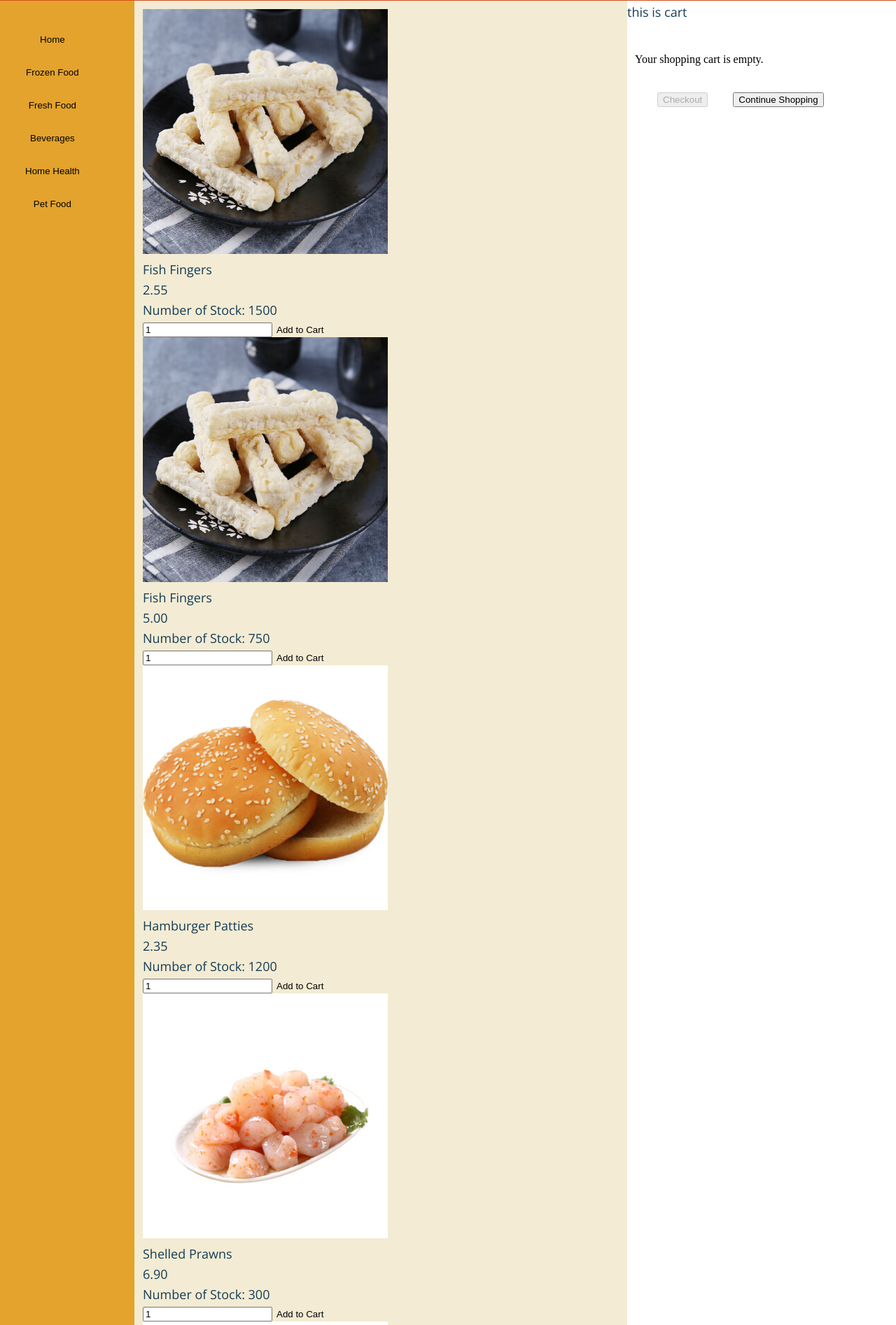
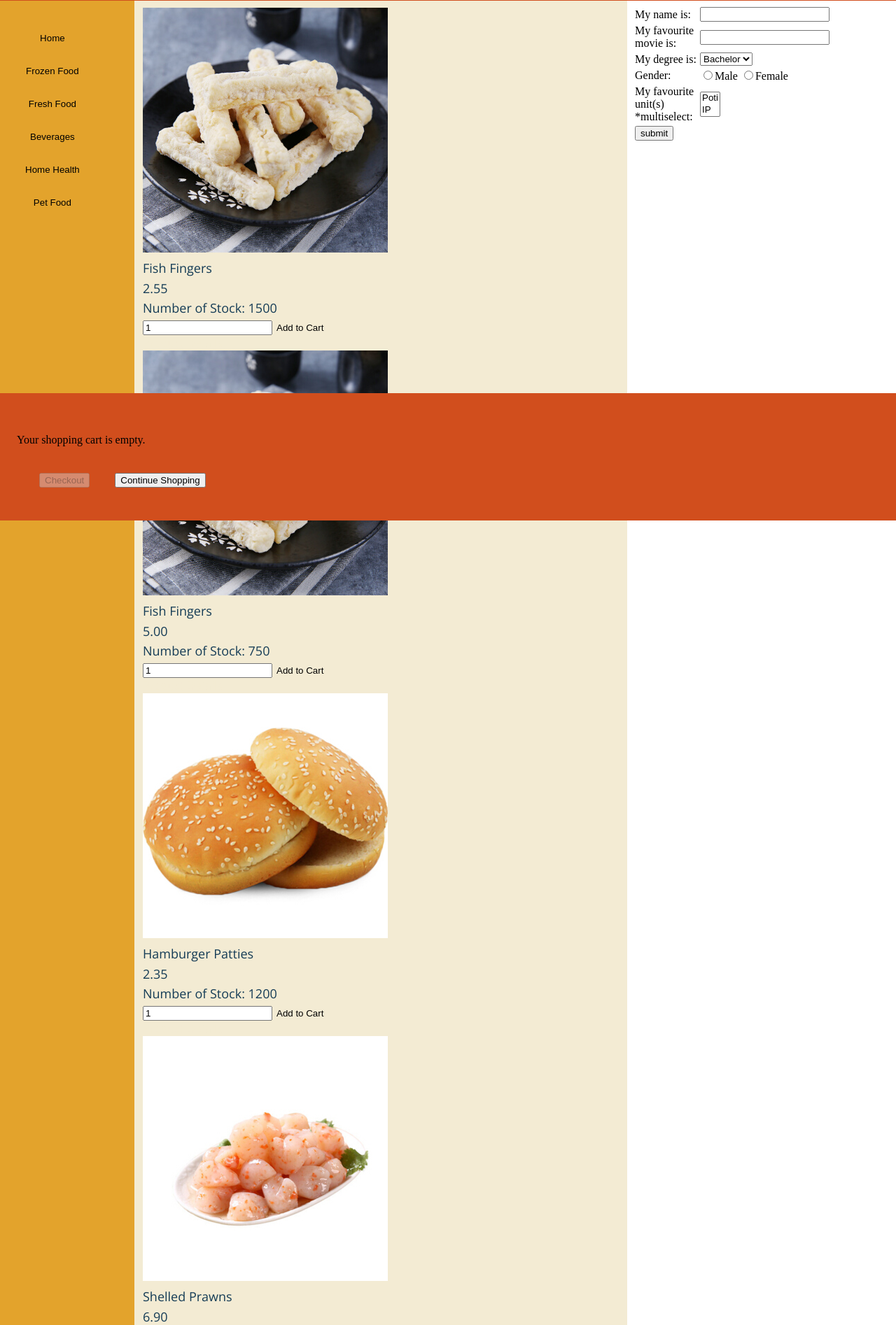
Before and after one commit to Coding-MJ/UTS_internet_programing_Assignment1, a PHP site: page / in a window 1280 px wide. Shown: the part 56-1950 px from the top of the page at 70% size. Run offline with PHP 8.4, Linux system fonts and the light colour scheme; data comes from the database, SQL or seed files in the repository; some libraries are stand-ins or nearby versions.

Commit message:
Nav bar & Cart 주차완료

```diff
--- a/cart.php
+++ b/cart.php
@@ -5,64 +5,39 @@ $delete_name = isset($_POST['delete_name'])? htmlspecialchars($_POST['delete_nam
 
 if($delete_name != '') unset($_SESSION['products'][$delete_name]);
 
-
-
-$total = 0;
-
-
+$total = 0.0;
 $products = isset($_SESSION['products'])? $_SESSION['products']:[];
-
-
 
 foreach($products as $name => $product){
 	$subtotal = (int)$product['unit_price']*(int)$product['count'];
-
 	$total += $subtotal;
 }
-
 ?>
 
 
 <script>
 
 function updateQuantity(name, price) {
-
 	var quantity = parseInt(document.getElementsByName(name + '_quantity')[0].value);
-
 	if (quantity > 20) {
-
 		alert('You cannot add more than 20 items of the same product');
-
 		document.getElementsByName(name + '_quantity')[0].value = 20;
-
 		quantity = 20;
-
 	}
 
 	if (quantity === 50) {
-
 		alert('You cannot proceed with an order of 20 items of the same product');
-
 		document.getElementsByName(name + '_quantity')[0].value = 1;
-
 		quantity = 1;
-
 	}
 
 	var productPrice = quantity * price;
-
 	document.getElementById(name + '_price').innerHTML = '$' + productPrice;
-
 	var total = 0;
-
 	var prices = document.querySelectorAll('td[id$="_price"]');
-
 	for (var i = 0; i < prices.length; i++) {
-
 		total += parseFloat(prices[i].innerHTML.replace('$', ''));
-
 	}
-
 	document.getElementById('total').innerHTML = '$' + total;
 
 }
--- a/index.php
+++ b/index.php
@@ -85,6 +85,7 @@ $products = isset($_SESSION['products'])? $_SESSION['products']:[];
     </head>
 
     <body>
+    <section class="all">
       <!-- Navbar -->
       <nav id="navbar">
         <div class="navbar__logo">
@@ -130,22 +131,15 @@ $products = isset($_SESSION['products'])? $_SESSION['products']:[];
           <div class="section__container">
 
           <div class="main__top-level">
-
-
             <?php
-
-
-
               if (mysqli_num_rows($result) > 0) {
                 while ($row = mysqli_fetch_array($result)) {
                   echo '<div class="col-md-4">';
                     echo '<div class="card my-2">';
                     echo '<img src="image/products/' . $row['product_id'] . '.jpg" alt="img" class="card-img-top card-image">';
-
                       echo '<div class="card-body">';
-
                         echo '<h4 class="card-title">' . $row['product_name'] . '</h4>';
- echo '<h4 class="card-title">' . $row['unit_price'] . '</h4>';
+                        echo '<p class="card-price">' . $row['unit_price'] . '</p>';
                         echo '<p class="card-text">' . 'Number of Stock: '. $row['in_stock'] . '</p>';
                         if ($row['in_stock'] > 0) {
                           echo '<form action="index.php" method="POST" class="item-form">';
@@ -155,26 +149,19 @@ echo '<input type="hidden" name="unit_price" value="' . $row['unit_price'] . '">
                           echo '<button type="submit" class="btn-sm btn-blue">Add to Cart</button>';
                           echo '</form>';
                         } else {
+                          echo '<p class="card-text">Out of Stock</p>';
+                        }
+                        echo '<a href="item_details.php?id=' . $row['product_id'] . '" class="btn-sm">Product Details</a>';
+                      echo '</div>';
+                    echo '</div>';
+                  echo '</div>';
+                }
 
-//  echo '<p class="card-text">Out of Stock</p>';
-// }
-//  echo '<a href="item_details.php?id=' . $row['product_id'] . '" class="btn-sm">Product Details</a>';
-//  echo '</div>';
-//  echo '</div>';
-//  echo '</div>';
-//  }
-
-// } else {
-//  echo "No products found";
+              } else {
+                echo "No products found";
 
               }
-}
- }
-
-
-
               mysqli_close($connection);
-
             ?>
 
 
@@ -274,25 +261,63 @@ mysqli_close($connection);
 
 
 
+
+
         <!-- Shopping Cart -->
+        <div class="right">
+          <iframe name="view" src="checkout.php" frameborder=0 width="100%" height="400px"></iframe>
+          <!-- <iframe name="view" src="cart.php" frameborder=0 width="100%" height="400px"></iframe> -->
+        </div>
+
+        <!-- <section id="right">
+          detail
+
+           <iframe name="view" src="cart.php" frameborder=0></iframe> -->
+          <!-- </div>
+          </section> -->
+
+
+
+          <!-- <iframe class = "detail" name="view" src="cart.php" frameborder=0 width="100%" height="350px"></iframe>
+          <iframe class = "cart" name="view" src="cart.php" frameborder=0 width="100%" height="350px"></iframe> -->
+
+          <!-- <section id="detail">
+            <div>This is item details</div>
+            <iframe name="view" src="cart.php" frameborder=0 width="100%" ></iframe>
+          </section>
+
+
           <section id="cart">
-          <p>this is cart</p>
+            <div>this is cart</div>
+            <iframe name="view" src="cart.php" frameborder=0 width="100%" ></iframe>
+
             <table border=0 width="100%" height="100%">
+
             <tr class="cart">
                 <td>
-                  <iframe name="view" src="cart.php" frameborder=0 width="100%" height="100%"></iframe>
+                  <iframe name="view" src="cart.php" frameborder=0 width="100%" height="50%"></iframe>
+                </a>
+              </td>
+              <tr class="cart">
+                <td>
+                  <iframe name="view" src="cart.php" frameborder=0 width="100%" height="50%"></iframe>
                 </a>
               </td>
             </tr>
-          </table>
+           </table> -->
 
-        </section>
+          <!-- </section> -->
+
 
 
       </section>
+      <section id="cart">
+        <iframe name="view" src="cart.php" frameborder=0 width="100%" height="50%"></iframe>
+      </section>
+    </section>
+    </body>
+    <footer>
 
-
-    </body>
-
+    </footer>
 
 </html>
--- a/php/viewProduct.php
+++ b/php/viewProduct.php
@@ -1,6 +1,6 @@
 <?php
 
-//Procedural style
+// DB connection
 $connection = mysqli_connect('localhost:3309', 'root', '', 'assignment1'); // servername, username, password, db_name
 
 
--- a/style.css
+++ b/style.css
@@ -103,6 +103,8 @@ button {
 /* Navbar */
 
 #navbar {
+    position: fixed;
+    width: 100%;
     display: flex;
     justify-content: space-between;
     background-color: var(--color-red);
@@ -185,6 +187,7 @@ button {
 }
 
 .container {
+    padding-top: 55px;
     display: flex;
     justify-content: left;
     margin: auto;
@@ -324,3 +327,16 @@ button {
     border: var(--color-black);
     background-color: #153c56;
 }
+
+
+#cart {
+    position: fixed;
+    width: 100%;
+    display: flex;
+    justify-content: space-between;
+    background-color: var(--color-red);
+    align-items: center;
+    color: var(--color-beige);
+    padding: 16px;
+    bottom: 0%;
+}
```
Also changed, not shown: checkout.php (added, +65 -0 lines), detail.php (added). Lines whose indentation alone changed are shown as unchanged.
